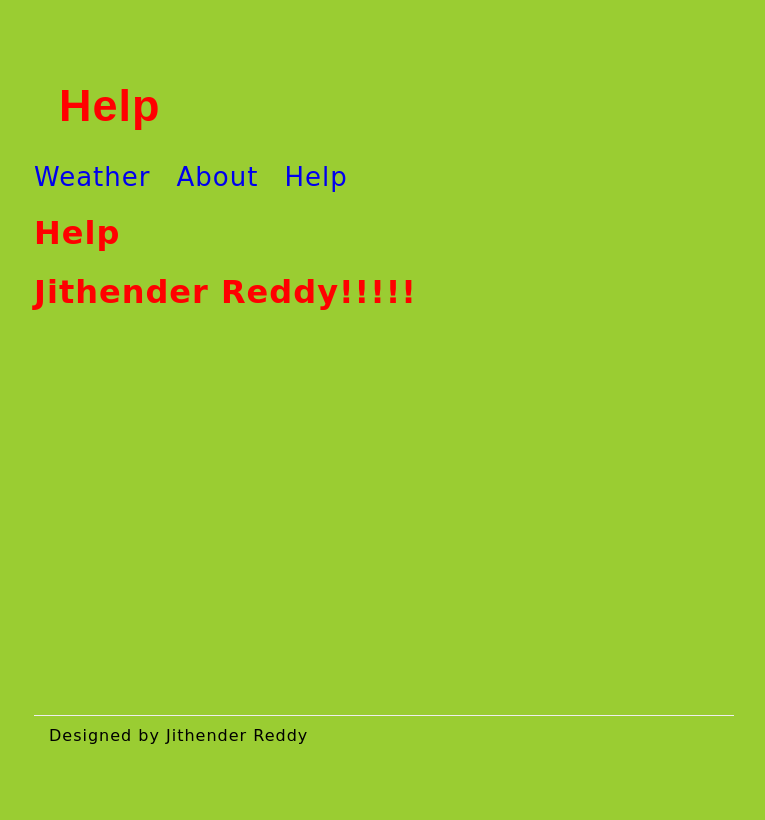
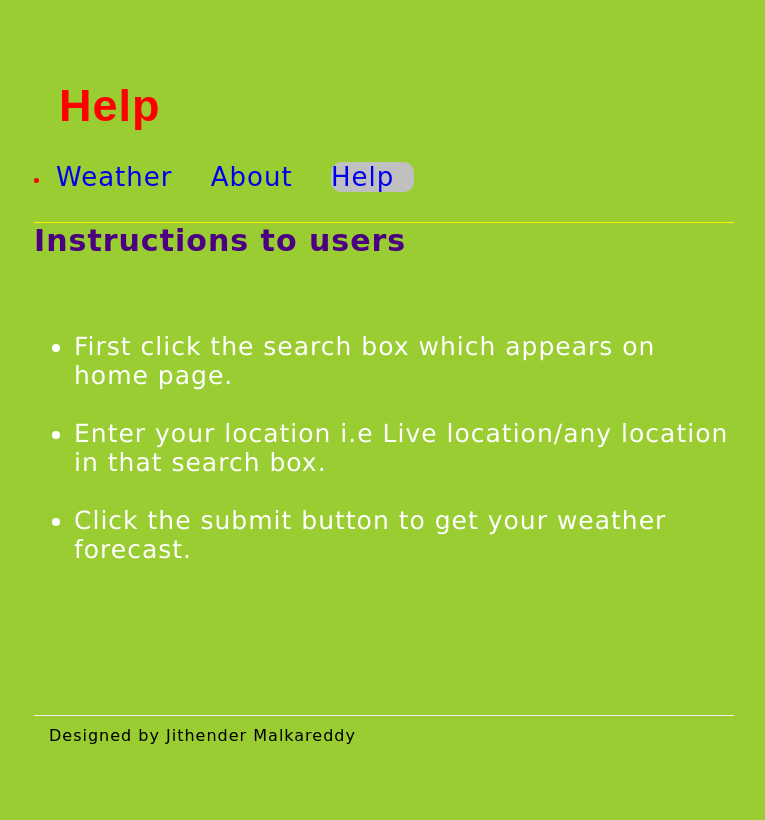
Before and after one commit to MalkareddyJithender/node-weather-forecast, a Node server app: page /help in a window 1280 px wide. Shown: the whole page, without its empty margins (256-1021 px from the left). Run offline with Node 20, Linux system fonts and the light colour scheme.

Commit message:
updated commit

```diff
--- a/app.js
+++ b/app.js
@@ -22,7 +22,7 @@ app.get('',(req,res)=>
 {
     res.render('index',{
         title:'Weather',
-        name:'Jithender Reddy'
+        name:'Jithender Malkareddy'
     })
 })
 
@@ -38,14 +38,14 @@ app.get('',(req,res)=>
     {
         res.render('about',{
             title:'About me',
-            name:'Jithender Reddy'
+            name:'Jithender Malkareddy'
         })
     })
     app.get('/help',(req,res)=>
     {
         res.render('help',{
             title:'Help',
-            name:'Jithender Reddy'
+            name:'Jithender Malkareddy'
         })
     })
 
@@ -59,22 +59,23 @@ app.get('',(req,res)=>
       })
     }
 
-    geocode(req.query.address,(error,{latitude,longitude,location})=>{
+    geocode(req.query.address,(error,data)=>{         //{latitude,longitude,location}
   if(error)
   {
       return res.send({error})
   }
 
-  forecast(latitude,longitude,(error,forecastdata)=>
+  forecast(data.latitude,data.longitude,(error,forecastdata)=>
   {
+
       if(error)
       {
-          return res.send({error:error})
+          return res.send({error})
       }
 
       res.send({
           address:req.query.address,
-          location,
+          location:data.location,
           forecast:forecastdata
       })
   })
--- a/public/css/styles.css
+++ b/public/css/styles.css
@@ -47,6 +47,13 @@ header a{
     padding-right:20px;
     font-size:26px;
 }
+.active
+ {
+ background-color:silver;
+ border-radius:10px;;
+ border-style: inherit;
+ boredr
+}
 footer
 {
 color:black;
@@ -54,3 +61,26 @@ border-top:1px solid #eeeeee;
 padding:10px 10px 25px 15px;
 margin-top:20px;
 }
+#instructions
+{
+    font-family:comic sans ms;
+    color:indigo;
+    font-size:30px;
+    border-top:1px solid yellow;
+    margin-top:30px;
+
+}
+.box
+{
+    color:white;
+    font-family:verdana;
+    font-size:25px;
+}
+#aboutpic
+{
+    height:210px;
+    width:210px;
+    border-radius:60%;
+    margin-left:30%;
+    margin-top:20px;
+}
--- a/public/js/file.js
+++ b/public/js/file.js
@@ -47,7 +47,7 @@
                messageTwo.textContent = ''
                fetch('http://localhost:3000/weather?address='+location).then((response) => {
                   response.json().then((data) => {
-                       if (error) {
+                       if (data.error) {
                     messageOne.textContent = data.error
                        }
                        else
--- a/templates/partials/header.hbs
+++ b/templates/partials/header.hbs
@@ -1,8 +1,9 @@
 {{!-- <h1>I am a part of your website called partial visiting all the pages in your webpages...</h1> --}}
 <header>
     <h1>{{title}}</h1>
-<a href="/">Weather</a>
-<a href = "/about">About</a>
+    <li>
+<a href="/" class="active">Weather</a>&nbsp;&nbsp;
+<a href = "/about">About</a>&nbsp;&nbsp;
 <a href="/help">Help</a>
 </li>
 </header>
--- /dev/null
+++ b/templates/partials/header1.hbs
@@ -0,0 +1,8 @@
+<header>
+    <h1>{{title}}</h1>
+    <li>
+<a href="/">Weather</a>&nbsp;&nbsp;
+<a href = "/about"  class="active">About</a>&nbsp;&nbsp;
+<a href="/help">Help</a>
+</li>
+</header>
--- /dev/null
+++ b/templates/partials/header2.hbs
@@ -0,0 +1,8 @@
+<header>
+    <h1>{{title}}</h1>
+    <li>
+<a href="/">Weather</a>&nbsp;&nbsp;
+<a href = "/about">About</a>&nbsp;&nbsp;
+<a href="/help" class="active">Help</a>
+</li>
+</header>
--- a/templates/views/help.hbs
+++ b/templates/views/help.hbs
@@ -9,9 +9,15 @@
 
     <body>
         <div class="main-content">
-             {{>header}}
-        <h1> {{title}}</h1>
-        <h1>{{name}}!!!!!</h1>
+             {{>header2}}
+             <h3 id="instructions">Instructions to users</h3></br>
+             <div class="box">
+               <ul>
+                   <li>First click the search box which appears on home page. </li></br>
+                   <li>Enter your location i.e Live location/any location in that search box. </li></br>
+                   <li>Click the submit button to get your weather forecast. </li>
+               </ul>
+             </div>
         </div>
 
         {{>footer}}
--- a/utils/forecast.js
+++ b/utils/forecast.js
@@ -2,18 +2,18 @@ const request = require('request')
 const forecast = (latitude,longitude,callback)=>
 {
 const url = 'https://api.darksky.net/forecast/3b69d06cd4e5e6a60f82718fce2d4ddf/' + latitude + ','+ longitude
-request({url, json:true}, (error,{body})=>
+request({url, json:true}, (error,response)=>
 {
     if(error)
     {
        callback('Unable to connect to the location services',undefined)
     }
-    else if(body.error){
+    else if(response.body.error){
         callback('unable to find your location !!!please search another!',undefined)
     }
     else
     {
-     callback(undefined, body.daily.data[0].summary+ ' It is currently '+ body.currently.temperature + ' degrees out.There is a '+ body.currently.precipProbability + '% chance of rain'
+     callback(undefined, response.body.daily.data[0].summary+ ' It is currently '+ response.body.currently.temperature + ' degrees out.There is a '+ response.body.currently.precipProbability + '% chance of rain'
 
 )}
 })
--- a/utils/geocode.js
+++ b/utils/geocode.js
@@ -4,20 +4,20 @@ const geocode = (address,callback)=>
 {
   const url ='https://api.mapbox.com/geocoding/v5/mapbox.places/' + address + '.json?access_token=pk.eyJ1IjoibWFsa2FyZWRkeWppdGhlbmRlciIsImEiOiJjazRtcHMxMmgyY2Z0M21xd3IwZGJobHNlIn0.w7ZcRIi3TlsAU579IsL7pg&limit=1'
 
-  request({url,json:true}, (error,{body})=>{
+  request({url,json:true}, (error,response)=>{
       if(error)
       {
           callback('Unable to find your location services!', undefined)
       }
-      else if(body.features.length === 0)
+      else if(response.body.features.length === 0)
       {
           callback('unable to find your location!please search once again!',undefined)
       }
       else{
           callback(undefined,{
-        latitude:body.features[0].center[1],
-        longitude:body.features[0].center[0],
-        location:body.features[0].place_name
+        latitude:response.body.features[0].center[1],
+        longitude:response.body.features[0].center[0],
+        location:response.body.features[0].place_name
           })
         }
     })
```
Also changed, not shown: templates/views/about.hbs (+16 -4 lines), public/css/images/jithu.jpg (added).
